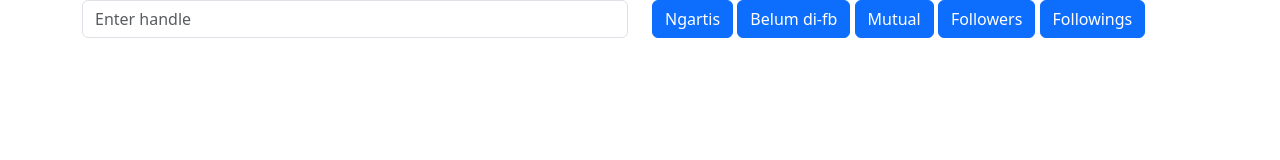
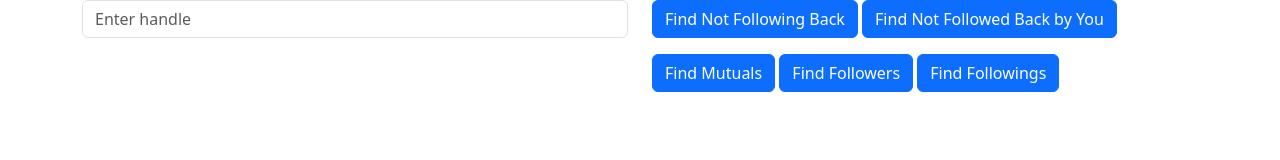
Before and after one commit to encyclops/BskyUnfollowers, a plain HTML site: page index.html in a window 1280 px wide. Drawn offline with nearby package versions, Linux system fonts and the light colour scheme.

Commit message:
240609_1105_Vocab

```diff
--- a/index.html
+++ b/index.html
@@ -25,35 +25,35 @@
             type="button"
             onclick="findNotFollowingBack(document.getElementById('handle').value)"
           >
-            Ngartis
+            Find Not Following Back
           </button>
           <button
             class="btn btn-primary mb-3"
             type="button"
             onclick="findNotYouFollowBack(document.getElementById('handle').value)"
           >
-            Belum di-fb
+            Find Not Followed Back by You
           </button>
           <button
             class="btn btn-primary mb-3"
             type="button"
             onclick="findMutuals(document.getElementById('handle').value)"
           >
-            Mutual
+            Find Mutuals
           </button>
           <button
             class="btn btn-primary mb-3"
             type="button"
             onclick="findFollowers(document.getElementById('handle').value)"
           >
-            Followers
+            Find Followers
           </button>
           <button
             class="btn btn-primary mb-3"
             type="button"
             onclick="findFollows(document.getElementById('handle').value)"
           >
-            Followings
+            Find Followings
           </button>
         </div>
       </div>
```
